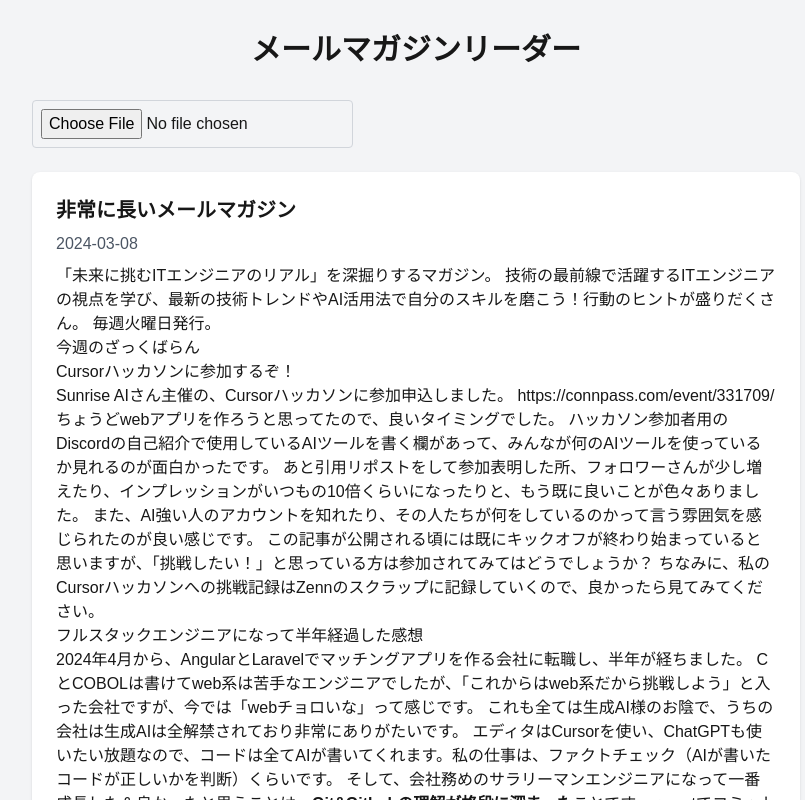
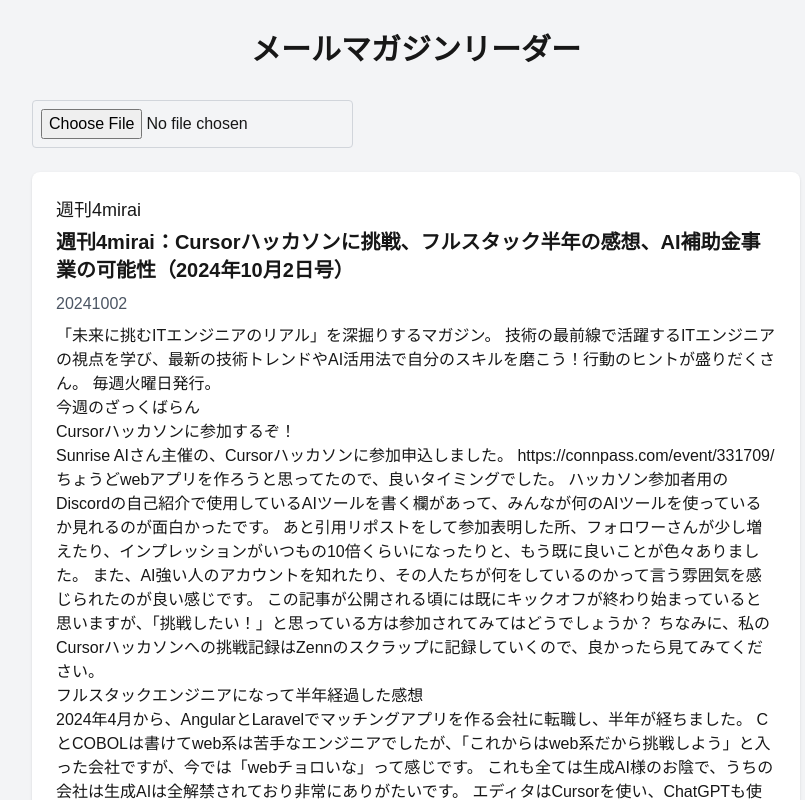
Before and after one commit to nagisora/mail-mag-reader, a Next.js app: page / in a window 1280 px wide. Shown: the top 800 px of the page, without its empty margins (224-1029 px from the left). Built offline with nearby package versions, Linux system fonts and the light colour scheme; no server answers.

Commit message:
feat(reader): eml形式でアップロードされたメールマガジンの表示機能

```diff
--- a/src/app/mail-magazines.ts
+++ b/src/app/mail-magazines.ts
@@ -1,12 +1,15 @@
 interface MailMagazine {
+  name: string;
+  issue_number: number;
   title: string;
   content: string;
-  date: string;
 }
 
 export const dummyMailMagazines: MailMagazine[] = [
   {
-    title: '非常に長いメールマガジン',
+    name: '週刊4mirai',
+    issue_number: 20241002,
+    title: '週刊4mirai：Cursorハッカソンに挑戦、フルスタック半年の感想、AI補助金事業の可能性（2024年10月2日号）',
     content: `「未来に挑むITエンジニアのリアル」を深掘りするマガジン。
 
 技術の最前線で活躍するITエンジニアの視点を学び、最新の技術トレンドやAI活用法で自分のスキルを磨こう！行動のヒントが盛りだくさん。
@@ -178,7 +181,6 @@ X（旧twitter）を見たりしても、「俺AIのこと詳しいんだぞ！
  	<li>質問の内容や回数に特に制限はもうけていませんので、気軽にお願いします。ちなみに、回答は原則としてマガジン紙面上で行いますので、公開されては困るような質問の場合は、そこを明確にしていただけると助かります。</li>
  	<li>このマガジンの一部をブログなどに引用の形で利用することは、出典を明確にしていただく限り、個別に許可を取らなくても結構です。</li>
  	<li>マガジン内に掲載されている画像は記事リンク先からの引用です。記事のリンクがないものはクリエイティブ・コモンズ・ライセンスにより許可されたもの、もしくは著者所有の画像です。</li>
-</ul>`,
-    date: '2024-03-08'
-  },
+</ul>`
+  }
 ];
--- a/src/app/page.tsx
+++ b/src/app/page.tsx
@@ -13,12 +13,14 @@ const supabase = createClient(
 
 export default function Home() {
   const [error, setError] = useState<string | null>(null);
+  const [mailMagazines, setMailMagazines] = useState<ParsedEmlFile[]>(dummyMailMagazines);
 
   const handleFileUpload = async (file: File) => {
     // EMLファイルの解析ロジックをここに追加
     const content = await parseEmlFile(file); // EMLファイルを解析して内容を取得
     console.log(content);
 
+    setMailMagazines([content]);
 
     // Supabaseにデータを保存
     // const { data, error } = await supabase
@@ -53,10 +55,11 @@ export default function Home() {
         </div>
         {error && <p className="text-red-500">{error}</p>}
         <div className="space-y-6">
-          {dummyMailMagazines.map((mailMagazine) => (
+          {mailMagazines.map((mailMagazine) => (
             <div key={mailMagazine.title} className="bg-white dark:bg-gray-800 p-6 rounded-lg shadow">
+              <h3 className="text-lg font-medium mb-1">{mailMagazine.name}</h3>
               <h2 className="text-xl font-semibold mb-2">{mailMagazine.title}</h2>
-              <p className="text-gray-600 dark:text-gray-400 mb-2">{mailMagazine.date}</p>
+              <p className="text-gray-600 dark:text-gray-400 mb-2">{mailMagazine.issue_number}</p>
               <div dangerouslySetInnerHTML={{ __html: mailMagazine.content }} />
             </div>
           ))}
@@ -68,8 +71,8 @@ export default function Home() {
 
 interface ParsedEmlFile {
   name: string;
+  issue_number: number;
   title: string;
-  issue_number: number;
   content: string;
 }
 
@@ -89,5 +92,5 @@ async function parseEmlFile(file: File): Promise<ParsedEmlFile> {
   const htmlContent = rawContent.split('<h1>')[1] ? `<h1>${rawContent.split('<h1>')[1]}` : '';
   const content = jconv.convert(htmlContent, 'JIS', 'UTF8').toString();
 
-  return { name, title, issue_number, content };
+  return { name, issue_number, title, content };
 }
```
